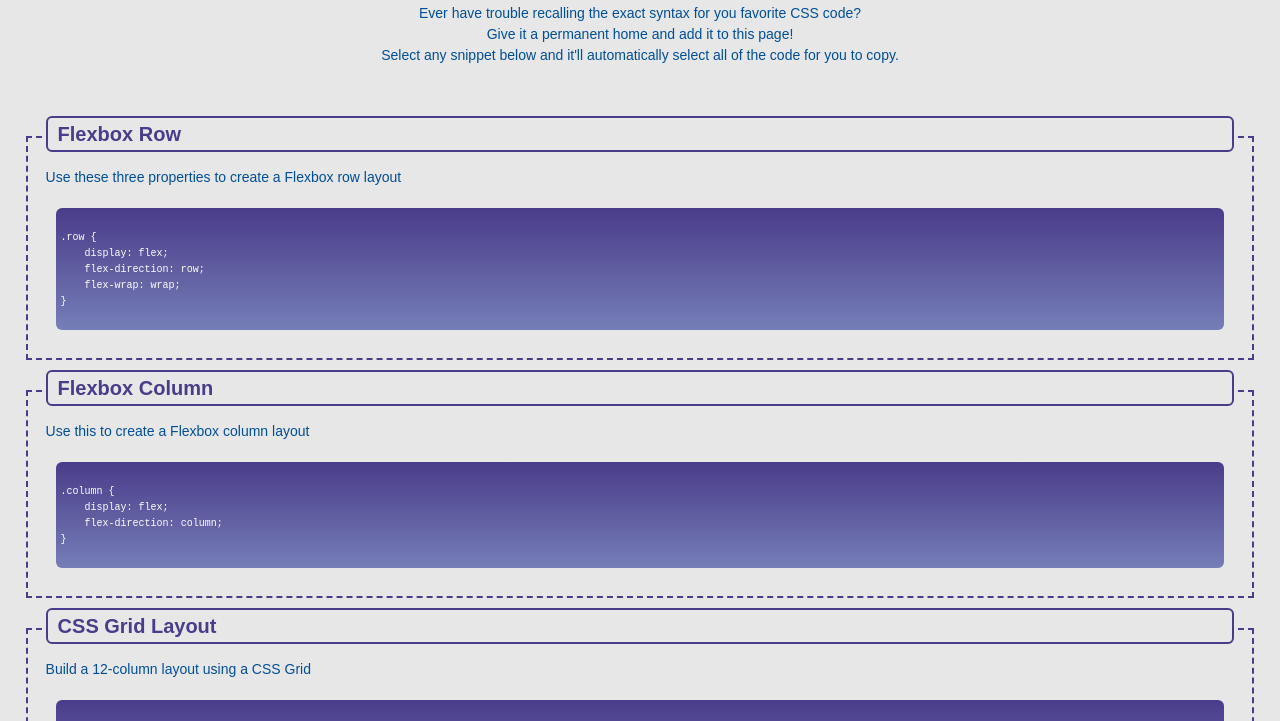
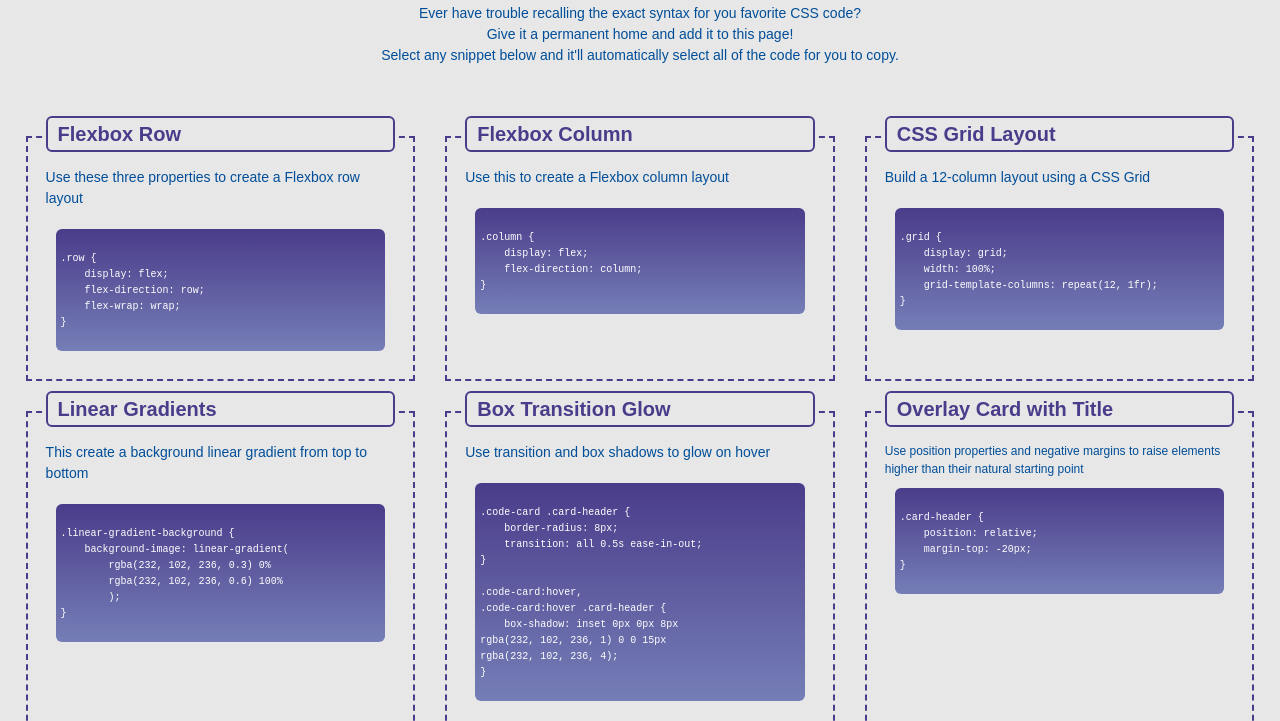
Before and after one commit to miriamdurazo/student_project_2, a plain HTML site: page index.html in a window 1280 px wide. Shown: the part 67-788 px from the top of the page. Drawn offline with Linux system fonts and the light colour scheme.

Commit message:
added more CSS properties: box transition glow and set up media queries

```diff
--- a/assets/style.css
+++ b/assets/style.css
@@ -84,9 +84,6 @@ main {
     /* when the screen resizes, make it so our columns don't jump in size */
     transition: flex-basis 500ms linear;
     margin-bottom: 1.5;
-    /* position: relative; */
-    /* z-index: 1; */
-
 }
 
 /* The code below is to make each code card a flexbox column to align and justify content within it */
@@ -113,6 +110,7 @@ main {
     background-color: var(--background-color);
     border: 2px solid var(--main-color);
     border-radius: var(--rad);
+    transition: all 0.5s ease-in-out;
 }
 
 .card-body {
@@ -121,19 +119,11 @@ main {
     font-size: 1.2rem;
 }
 
-
-.card {
-    /* border: 2px solid black; */
-    /* position: absolute; */
-    width: 100%;
-    top: 60px;
-
-}
-
-.code-card:hover {
+.code-card:hover,
+.code-card:hover .card-header {
     /* set an outer and inner drop shadow on the card to create a glowing effect on hover */
 
-  box-shadow: inset 0px 0px 8px var(--heliotrope), 0 0 15px var(--heliotrope);
+    box-shadow: inset 0px 0px 8px var(--secondary-color), 0 0 12px var(--secondary-color);
 
 }
 
@@ -178,3 +168,30 @@ footer {
     margin: 1.5rem;
 
 }
+
+/* Responsive design: Media queries */
+/* using a mobile-first approach, use `min-width` values going from narrow -> wide for a responsive design */
+@media screen and (min-width: 768px) {
+    /* on tablets, set columns to only be 50% of the width and not grow */
+    .card-column {
+      flex: 0 0 50%;
+      max-width: 50%;
+    }
+
+    /* select the last child to grow to full width if it has space to grow */
+    .card-column:last-child {
+      flex-grow: 1;
+    }
+  }
+
+  /* media query for larger screens */
+  @media screen and (min-width: 992px) {
+    header {
+      width: 75%;
+    }
+
+    .card-column {
+      flex: 0 0 33.333%;
+      max-width: 33.333%;
+    }
+  }
```
